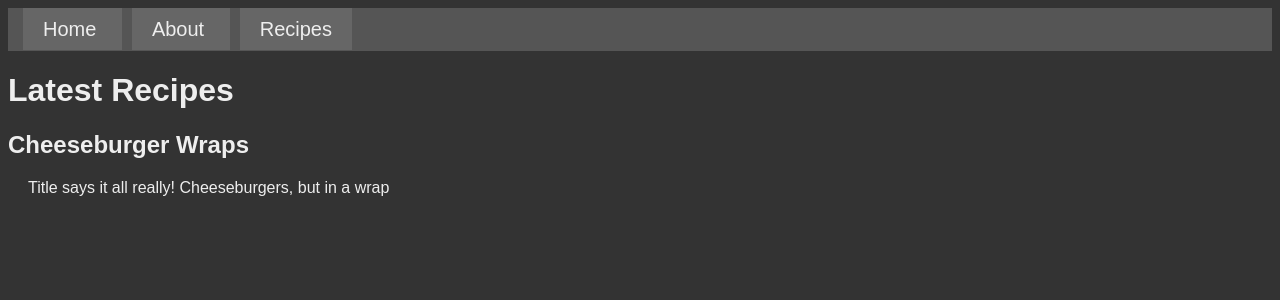
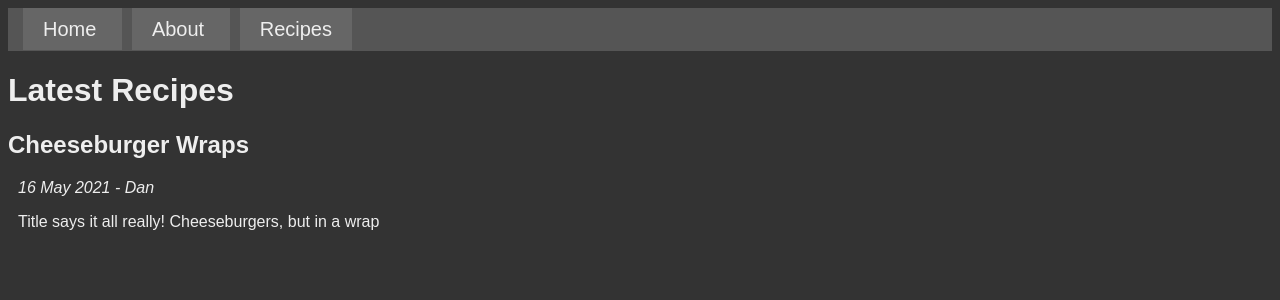
Before and after one commit to dwdwdan/recipes, a Jekyll site: the page built from recipes.html, in a window 1280 px wide. Shown: the top 300 px of the page. Built offline with Jekyll 4.4.1, drawn with Linux system fonts in a browser that asks for light colours.

Commit message:
Added date and author to recipes on latest page

```diff
--- a/_sass/main.scss
+++ b/_sass/main.scss
@@ -29,10 +29,9 @@ ul#navmenu {
 .recipeLink a{
 	text-decoration: none;
 }
-div.recipeSection p{
-	margin: 20px;
+.recipeDetails{
+	margin: 0px 10px;
 }
-
 p.byline{
 	font-style: italic;
 }
--- a/recipes.html
+++ b/recipes.html
@@ -3,8 +3,9 @@ title: Blog
 ---
 <h1>Latest Recipes</h1>
 	{% for post in site.posts %}
-		<div class="recipeSection">
-			<h2 class="recipeLink"><a href="{{post.url | prepend:site.baseurl }}">{{post.title}}</a></h2>
+		<h2 class="recipeLink"><a href="{{post.url | prepend:site.baseurl }}">{{post.title}}</a></h2>
+		<div class="recipeDetails">
+		<i>{{post.date|date_to_string}} - {{post.author}}</i>
 			<p>{{post.shortDesc | markdownify}}</p>
 		</div>
 	{% endfor %}
```
